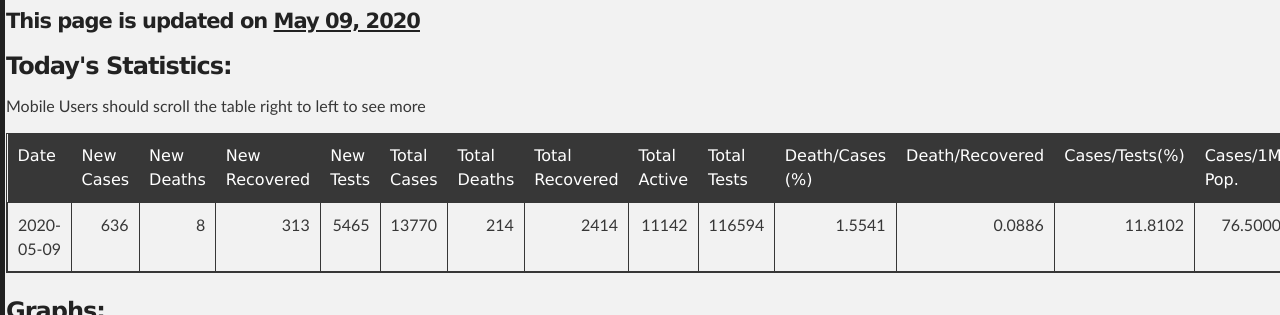
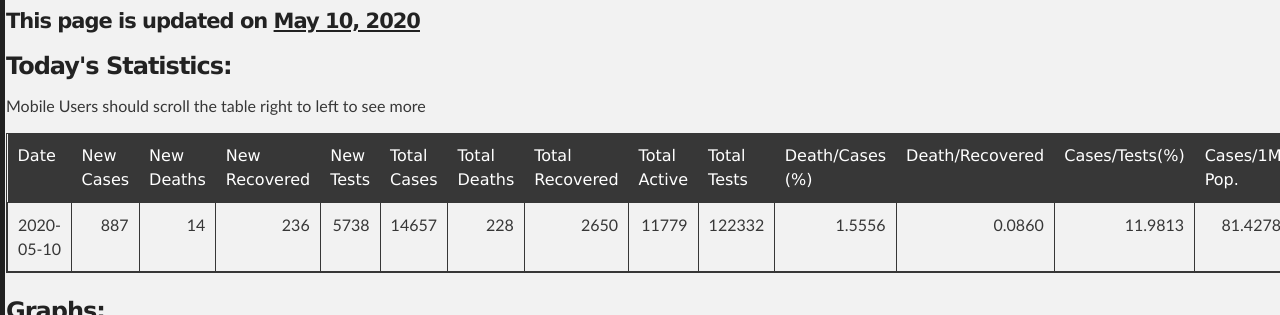
Before and after one commit to promitbasak/covid19bd, a Jekyll site: the page index.html, which Jekyll copies as it is, in a window 1280 px wide and 900 px high, cut to the strip 322-637 px from the top of the window. Built offline with Jekyll 4.4.1, drawn with Linux system fonts in a browser that asks for light colours; some of the changed text lies outside the part shown.

Commit message:
Update index.html

```diff
--- a/index.html
+++ b/index.html
@@ -45,7 +45,7 @@
         <h2 id="covid-19-in-bangladesh">Covid-19 in Bangladesh</h2>
 
 
-    <h4 id="this-page-is-updated-on-may-09-2020">This page is updated on <strong><u>May 09, 2020</u></strong></h4>
+    <h4 id="this-page-is-updated-on-may-10-2020">This page is updated on <strong><u>May 10, 2020</u></strong></h4>
     <h3> Today's Statistics:</h3>
         <p> Mobile Users should scroll the table right to left to see more</p>
     <table class="table table-bordered table-hover table-condensed">
@@ -66,21 +66,21 @@
 <th title="Field #15">Deaths/1M Pop.</th>
 </tr></thead>
 <tbody><tr>
-<td>2020-05-09</td>
-<td align="right">636</td>
-<td align="right">8</td>
-<td align="right">313</td>
-<td align="right">5465</td>
-<td align="right">13770</td>
-<td align="right">214</td>
-<td align="right">2414</td>
-<td align="right">11142</td>
-<td align="right">116594</td>
-<td align="right">1.5541</td>
-<td align="right">0.0886</td>
-<td align="right">11.8102</td>
-<td align="right">76.5000</td>
-<td align="right">1.1889</td>
+<td>2020-05-10</td>
+<td align="right">887</td>
+<td align="right">14</td>
+<td align="right">236</td>
+<td align="right">5738</td>
+<td align="right">14657</td>
+<td align="right">228</td>
+<td align="right">2650</td>
+<td align="right">11779</td>
+<td align="right">122332</td>
+<td align="right">1.5556</td>
+<td align="right">0.0860</td>
+<td align="right">11.9813</td>
+<td align="right">81.4278</td>
+<td align="right">1.2667</td>
 </tr>
 </tbody>
   </table>
@@ -88,16 +88,16 @@
         <h3>Graphs:</h3>
         <div class="photo-album">
       <div>
-        <img src="https://raw.githubusercontent.com/promitbasak/Covid-19_bd_extended/master/assests/2020-05-09/Figure_1.png">
+        <img src="https://raw.githubusercontent.com/promitbasak/Covid-19_bd_extended/master/assests/2020-05-10/Figure_1.png">
         <h5>Overall Condition</h5>
       </div>
 
       <div>
-        <img src="https://raw.githubusercontent.com/promitbasak/Covid-19_bd_extended/master/assests/2020-05-09/Figure_2.png">
+        <img src="https://raw.githubusercontent.com/promitbasak/Covid-19_bd_extended/master/assests/2020-05-10/Figure_2.png">
         <h5>Total Cases</h5>
       </div>
       <div>
-        <img src="https://raw.githubusercontent.com/promitbasak/Covid-19_bd_extended/master/assests/2020-05-09/Figure_8.png">
+        <img src="https://raw.githubusercontent.com/promitbasak/Covid-19_bd_extended/master/assests/2020-05-10/Figure_8.png">
         <h5>Total Deaths</h5>
       </div>
       <div>
@@ -105,11 +105,11 @@
         <h5>District-wise Corona Map</h5>
       </div>
       <div>
-        <img src="https://raw.githubusercontent.com/promitbasak/Covid-19_bd_extended/master/assests/2020-05-09/Figure_20.png">
+        <img src="https://raw.githubusercontent.com/promitbasak/Covid-19_bd_extended/master/assests/2020-05-10/Figure_20.png">
         <h5>BD vs USA: Cases</h5>
       </div>
       <div>
-        <img src="https://raw.githubusercontent.com/promitbasak/Covid-19_bd_extended/master/assests/2020-05-09/Figure_21.png">
+        <img src="https://raw.githubusercontent.com/promitbasak/Covid-19_bd_extended/master/assests/2020-05-10/Figure_21.png">
         <h5>BD vs USA: Deaths</h5>
       </div>
     </div>
@@ -1604,6 +1604,23 @@
 <td align="right">76.5000</td>
 <td align="right">1.1889</td>
 </tr>
+<tr>
+<td>2020-05-10</td>
+<td align="right">887</td>
+<td align="right">14</td>
+<td align="right">236</td>
+<td align="right">5738</td>
+<td align="right">14657</td>
+<td align="right">228</td>
+<td align="right">2650</td>
+<td align="right">11779</td>
+<td align="right">122332</td>
+<td align="right">1.5556</td>
+<td align="right">0.0860</td>
+<td align="right">11.9813</td>
+<td align="right">81.4278</td>
+<td align="right">1.2667</td>
+</tr>
 </tbody></table>
         <p></p>
         <p> Data Sources: Self created dataset which can be found at <a href="https://github.com/promitbasak/Covid-19_bd_extended">this repository</a>. This dataset uses govt issued press releases from <a href="https://corona.gov.bd/press-release">Here</a>, <a href="https://iedcr.gov.bd/">Here</a> and <a href="https://iedcr.gov.bd/website/index.php/component/content/article/11-others/227-pressrelease">Here</a>.</p>
```
